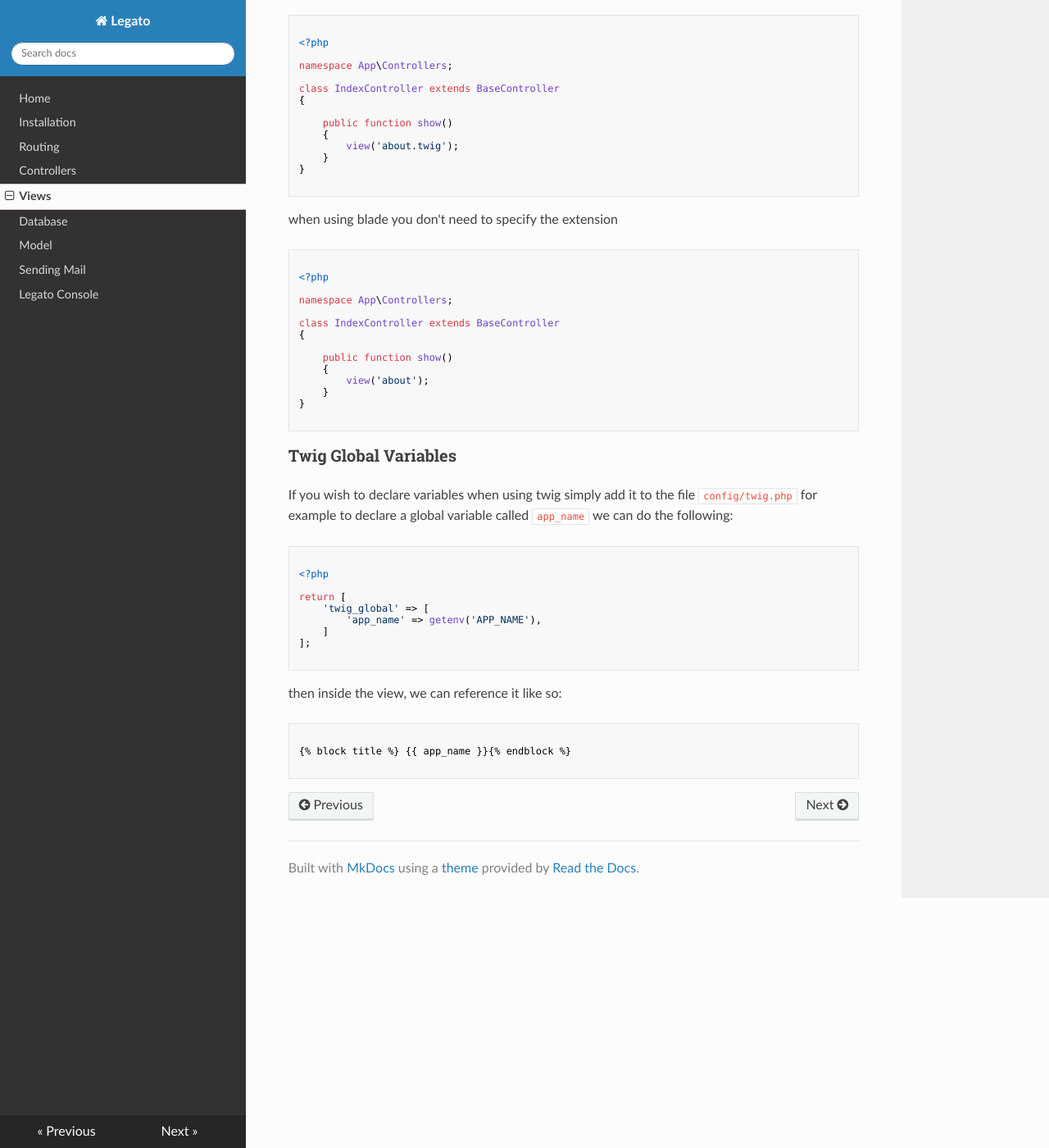
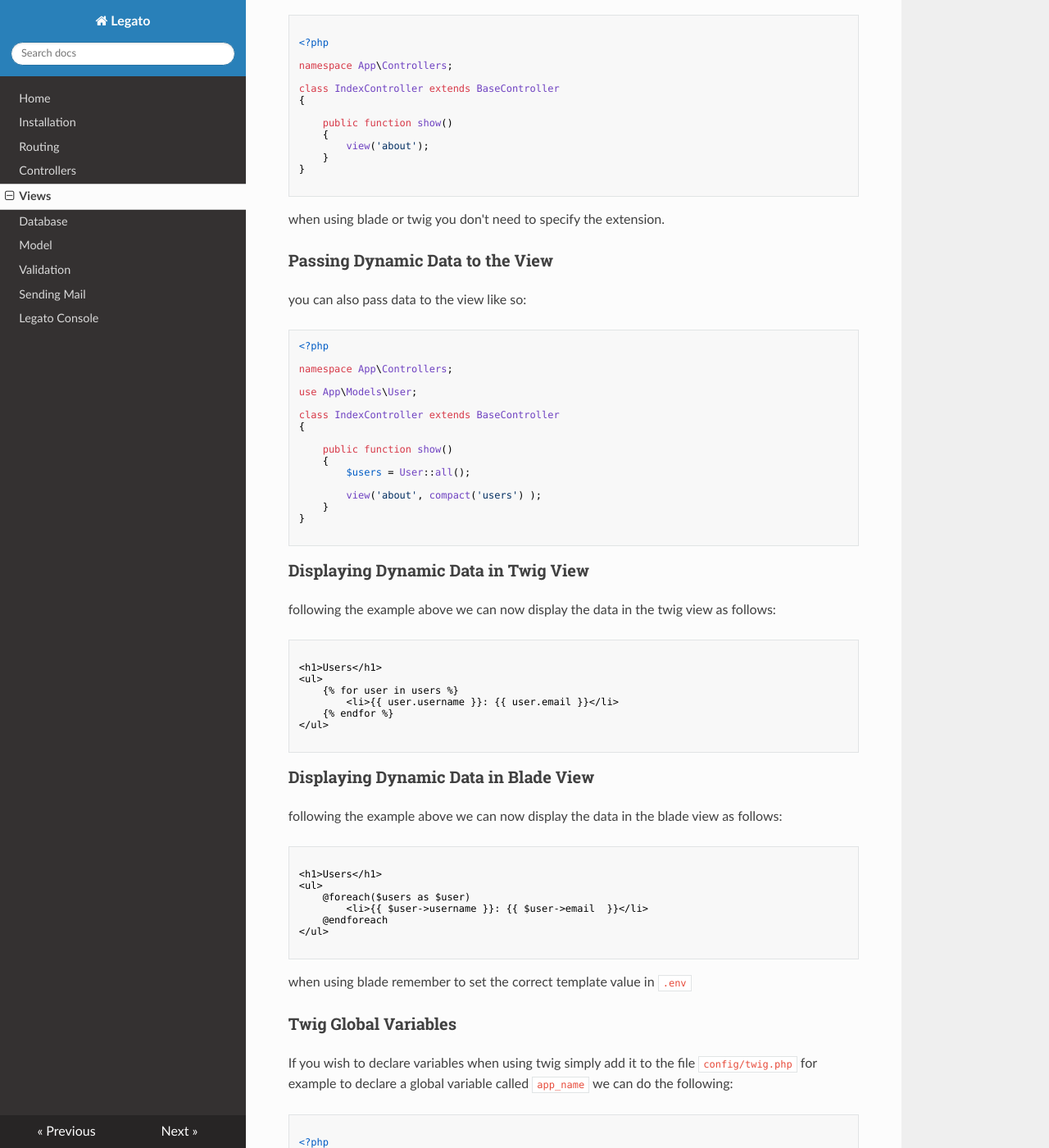
Before and after one commit to terdia/legato-docs, an MkDocs documentation site: the page built from docs/views.md, in a window 1280 px wide and 1400 px high, scrolled down 1500 px. Shown: the whole window at 82% size. Built offline with MkDocs 1.6.1, drawn with Linux system fonts in a browser that asks for light colours; nearby versions of some CDN libraries; old or Windows-style settings are respelled for this version of MkDocs.

Commit message:
update docs for v1.0.9

````diff
--- a/docs/views.md
+++ b/docs/views.md
@@ -3,7 +3,9 @@ Legato framework supports two main templating engine out of the box:
 1. Twig and
 1. Blade.
 
-The default template engine is Twig, of course, you can easily switch to Blade or use raw PHP if you like, to change your template engine update your .env file as follow:
+The default template engine is Twig, of course, you can
+easily switch to Blade or use raw PHP if you like, to
+change your template engine update your .env file as follow:
 
 ### Default
 
@@ -60,25 +62,8 @@ To load a particular view file you will use the following method:
 
 `view('name');`
 
-Consider the following example showing how to load the about page from within a controller:
-
-```php
-
-<?php
-
-namespace App\Controllers;
-
-class IndexController extends BaseController
-{
-
-    public function show()
-    {
-        view('about.twig');
-    }
-}
-
-```
-when using blade you don't need to specify the extension
+Consider the following example showing how to load the
+about page from within a controller:
 
 ```php
 
@@ -96,10 +81,70 @@ class IndexController extends BaseController
 }
 
 ```
+when using blade or twig you don't need to specify the extension.
+
+### Passing Dynamic Data to the View
+
+you can also pass data to the view like so:
+
+```php
+<?php
+
+namespace App\Controllers;
+
+use App\Models\User;
+
+class IndexController extends BaseController
+{
+
+    public function show()
+    {
+        $users = User::all();
+
+        view('about', compact('users') );
+    }
+}
+
+```
+
+### Displaying Dynamic Data in Twig View
+
+following the example above we can now display the
+data in the twig view as follows:
+
+```twig
+
+<h1>Users</h1>
+<ul>
+    {% for user in users %}
+        <li>{{ user.username }}: {{ user.email }}</li>
+    {% endfor %}
+</ul>
+
+```
+
+### Displaying Dynamic Data in Blade View
+
+following the example above we can now display the data in
+the blade view as follows:
+
+```blade
+
+<h1>Users</h1>
+<ul>
+    @foreach($users as $user)
+        <li>{{ $user->username }}: {{ $user->email  }}</li>
+    @endforeach
+</ul>
+
+```
+
+when using blade remember to set the correct template value in `.env`
 
 ### Twig Global Variables
 
-If you wish to declare variables when using twig simply add it to the file `config/twig.php` for example to declare a global variable called `app_name` we can do the following:
+If you wish to declare variables when using twig simply add
+it to the file `config/twig.php` for example to declare a global variable called `app_name` we can do the following:
 
 ```php
 
--- a/mkdocs.yml
+++ b/mkdocs.yml
@@ -7,6 +7,7 @@ pages:
     - Views: views.md
     - Database: database.md
     - Model: models.md
+    - Validation: validation.md
     - Sending Mail: mail.md
     - Legato Console: console.md
 theme: readthedocs
````
Also changed, not shown: docs/index.md (+11 -4 lines), docs/installation.md (+3 -16 lines), docs/routing.md (+38 -8 lines), docs/validation.md (added, +179 -0 lines).
